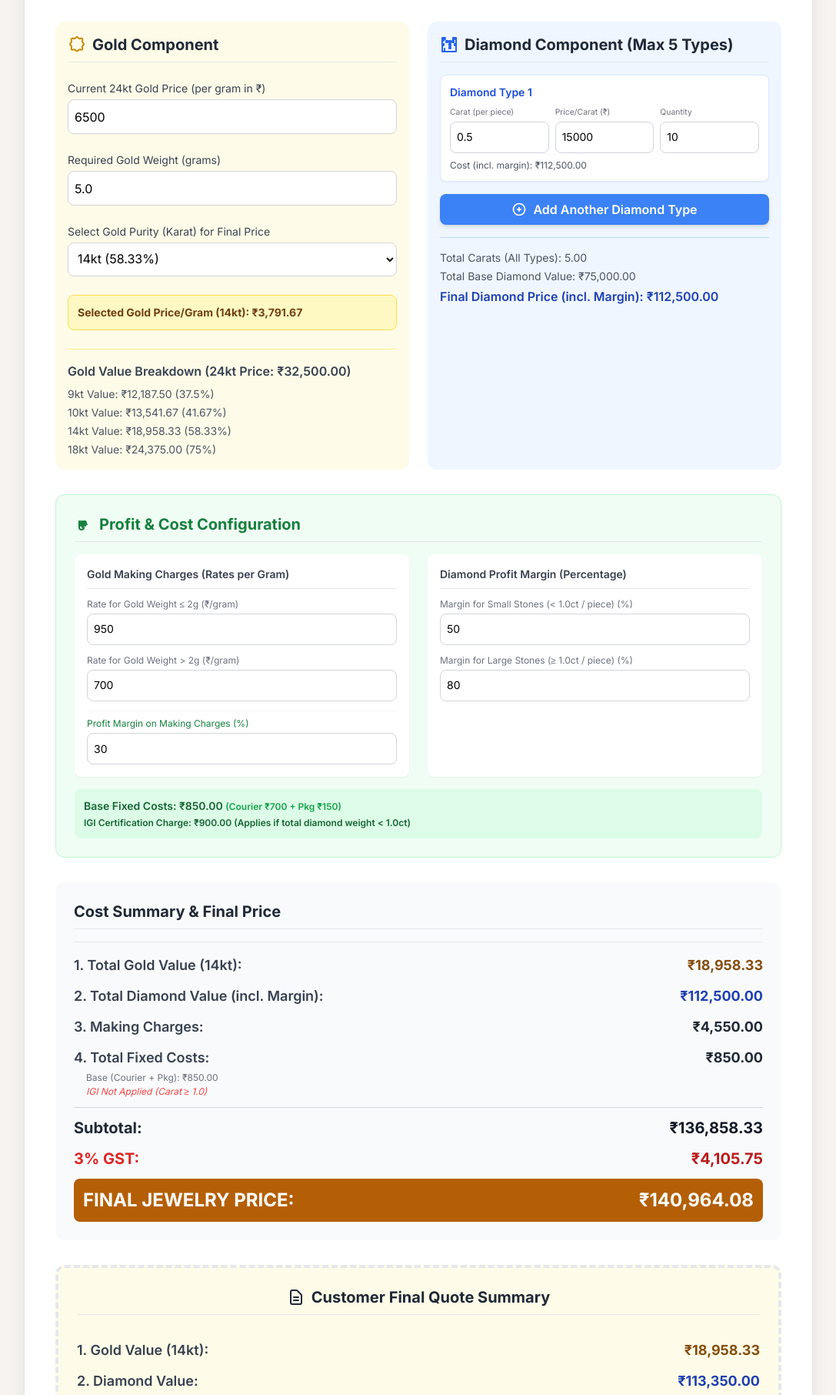
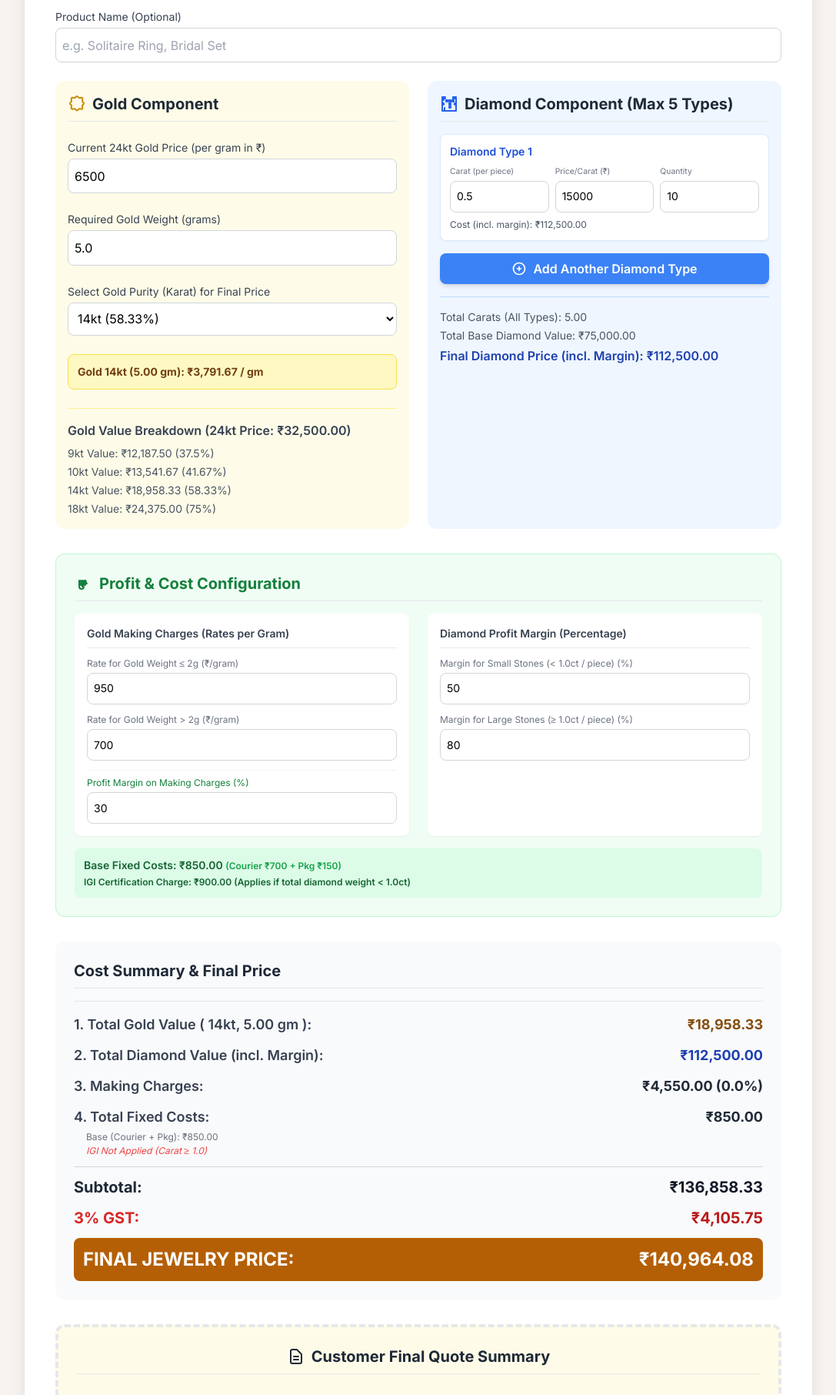
Before and after one commit to oriondiamonds/calc, a plain HTML site: page index.html in a window 1280 px wide. Shown: the part 148-1960 px from the top of the page at 77% size, without its empty margins (96-1183 px from the left). Drawn offline with nearby package versions, Linux system fonts and the light colour scheme.

Commit message:
New changes

```diff
--- a/index.html
+++ b/index.html
@@ -55,10 +55,27 @@
   <body class="p-4 md:p-8 min-h-screen flex items-start justify-center">
     <div class="card w-full max-w-5xl p-6 md:p-10 my-8">
       <h1
-        class="text-3xl md:text-4xl font-extrabold text-[#b45f06] mb-8 text-center"
+        class="text-3xl md:text-4xl font-extrabold text-[#b45f06] mb-4 text-center"
       >
         Jewelry Pricing Tool (₹)
       </h1>
+
+      <!-- PRODUCT NAME (OPTIONAL) -->
+      <div class="mb-6">
+        <label
+          for="productName"
+          class="block text-sm font-medium text-gray-700 mb-1"
+        >
+          Product Name (Optional)
+        </label>
+        <input
+          type="text"
+          id="productName"
+          class="input-field w-full"
+          placeholder="e.g. Solitaire Ring, Bridal Set"
+          oninput="calculatePrice()"
+        />
+      </div>
 
       <!-- ==================== GOLD ==================== -->
       <div class="grid grid-cols-1 lg:grid-cols-2 gap-6">
@@ -142,9 +159,11 @@
             class="p-3 bg-yellow-100 rounded-lg text-sm font-bold text-yellow-900 border border-yellow-300"
           >
             <p>
-              Selected Gold Price/Gram (<span id="selectedKaratDisplay"
-                >14kt</span
-              >): ₹<span id="selectedKaratPricePerGram">0.00</span>
+              Gold <span id="selectedKaratDisplay">14kt</span> (<span
+                id="selectedGoldWeight"
+                >0.00</span
+              >
+              gm): ₹<span id="selectedKaratPricePerGram">0.00</span> / gm
             </p>
           </div>
 
@@ -189,9 +208,7 @@
           </h2>
 
           <div id="diamondInputsContainer" class="space-y-3">
-            <!-- Diamond rows (1-5) -->
-            <!-- Row 1 is visible by default, others hidden -->
-            <!-- (HTML unchanged except for responsive grid) -->
+            <!-- Diamond Row 1 -->
             <div
               class="p-3 bg-white rounded-lg shadow-sm border border-blue-100"
               id="diamondRow1"
@@ -255,10 +272,7 @@
                 Cost (incl. margin): ₹<span id="cost1">0.00</span>
               </p>
             </div>
-
-            <!-- Rows 2-5 are hidden initially (same structure) -->
-            <!-- (Only first row shown for brevity – copy-paste the same block with id changes) -->
-            <!-- ... Row 2-5 omitted here for readability; they are identical to Row 1 except id numbers and class "hidden" ... -->
+            <!-- Rows 2-5 will be cloned via JS -->
           </div>
 
           <button
@@ -395,7 +409,7 @@
                 for="diamondMarginSmall"
                 class="block text-xs font-medium text-gray-500 mb-1"
               >
-                Margin for Small Stones (< 1.0ct / piece) (%)
+                Margin for Small Stones (&lt; 1.0ct / piece) (%)
               </label>
               <input
                 type="number"
@@ -437,8 +451,8 @@
             >
           </p>
           <p class="text-xs font-semibold text-green-800 mt-1">
-            IGI Certification Charge: ₹900.00 (Applies if total diamond weight <
-            1.0ct)
+            IGI Certification Charge: ₹900.00 (Applies if total diamond weight
+            &lt; 1.0ct)
           </p>
         </div>
       </div>
@@ -451,10 +465,11 @@
 
         <div class="space-y-3 pt-4 border-t border-gray-200">
           <div class="flex justify-between items-center text-lg">
-            <span class="font-semibold text-gray-700"
-              >1. Total Gold Value (<span id="selectedKaratSummary">14kt</span
-              >):</span
-            >
+            <span class="font-semibold text-gray-700">
+              1. Total Gold Value (
+              <span id="selectedKaratSummary">14kt</span>,
+              <span id="goldWeightSummary">0.00</span> gm ):
+            </span>
             <span class="font-bold text-yellow-800"
               >₹<span id="totalGoldCost">0.00</span></span
             >
@@ -469,9 +484,12 @@
           </div>
           <div class="flex justify-between items-center text-lg">
             <span class="font-semibold text-gray-700">3. Making Charges:</span>
-            <span class="font-bold text-gray-800"
-              >₹<span id="totalMakingCharges">0.00</span></span
-            >
+            <span class="font-bold text-gray-800">
+              ₹<span id="totalMakingCharges">0.00</span> (<span
+                id="makingPercent"
+                >0.0</span
+              >%)
+            </span>
           </div>
 
           <div class="space-y-1">
@@ -540,18 +558,33 @@
         </h2>
 
         <div class="space-y-3 pt-4">
+          <!-- Product row only shown if filled -->
+          <div
+            id="customerProductRow"
+            class="flex justify-between items-center text-lg hidden"
+          >
+            <span class="font-semibold text-gray-700">Product:</span>
+            <span
+              class="font-bold text-gray-800"
+              id="customerProductName"
+            ></span>
+          </div>
+
           <div class="flex justify-between items-center text-lg">
-            <span class="font-semibold text-gray-700"
-              >1. Gold Value (<span id="customerKaratSummary">14kt</span
-              >):</span
-            >
+            <span class="font-semibold text-gray-700">
+              1. Gold Value (
+              <span id="customerKaratSummary">14kt</span>,
+              <span id="customerGoldWeightSummary">0.00</span> gm ):
+            </span>
             <span class="font-bold text-yellow-800"
               >₹<span id="customerGoldCost">0.00</span></span
             >
           </div>
 
           <div class="flex justify-between items-center text-lg">
-            <span class="font-semibold text-gray-700">2. Diamond Value:</span>
+            <span class="font-semibold text-gray-700">
+              2. Diamond Value (<span id="customerDiamondCarats">-</span>):
+            </span>
             <span class="font-bold text-blue-800"
               >₹<span id="customerDiamondWithFixed">0.00</span></span
             >
@@ -560,7 +593,10 @@
           <div class="flex justify-between items-center text-lg">
             <span class="font-semibold text-gray-700">3. Making Charges:</span>
             <span class="font-bold text-gray-800"
-              >₹<span id="customerMakingCharges">0.00</span></span
+              >₹<span id="customerMakingCharges">0.00</span> (<span
+                id="customerMakingPercent"
+                >0.0</span
+              >%)</span
             >
           </div>
 
@@ -660,6 +696,7 @@
         let totalCarats = 0,
           totalBaseDiamond = 0,
           finalDiamondPrice = 0;
+        const caratList = [];
 
         for (let i = 1; i <= diamondCount; i++) {
           const carat = getNum(`carat${i}`);
@@ -676,6 +713,8 @@
             totalBaseDiamond += baseRow;
             finalDiamondPrice += rowFinal;
 
+            caratList.push(carat.toFixed(2) + "ct");
+
             document.getElementById(`cost${i}`).textContent =
               formatCurrency(rowFinal);
           } else {
@@ -690,7 +729,7 @@
         )}</li>`;
         if (totalCarats > 0 && totalCarats < 1) {
           igiApplied = IGI_CHARGE;
-          fixedBreakdown += `<li class="text-green-600 font-semibold">IGI Certification (Carat < 1.0): ₹${formatCurrency(
+          fixedBreakdown += `<li class="text-green-600 font-semibold">IGI Certification (Carat &lt; 1.0): ₹${formatCurrency(
             IGI_CHARGE
           )}</li>`;
         } else if (totalCarats >= 1) {
@@ -709,21 +748,31 @@
         const gst = subtotal * GST_RATE;
         const finalTotal = subtotal + gst;
 
+        // ----- Making % of Gold -----
+        let makingPct = 0;
+        if (totalGoldCost > 0)
+          makingPct = (totalMakingCharges / totalGoldCost) * 100;
+
         // ----- INTERNAL DISPLAY -----
         // Gold
         document.getElementById("gold24ktValue").textContent =
           formatCurrency(goldValue24kt);
-        ["9kt", "10kt", "14kt", "18kt"].forEach(
-          (k) =>
-            (document.getElementById(`gold${k}Value`).textContent =
-              formatCurrency(goldValues[k]))
-        );
+        ["9kt", "10kt", "14kt", "18kt"].forEach((k) => {
+          document.getElementById(`gold${k}Value`).textContent = formatCurrency(
+            goldValues[k]
+          );
+        });
+
         document.getElementById("selectedKaratDisplay").textContent =
           selectedKarat;
+        document.getElementById("selectedGoldWeight").textContent =
+          goldWeight.toFixed(2);
         document.getElementById("selectedKaratPricePerGram").textContent =
           formatCurrency(goldPrice24 * GOLD_PURITY[selectedKarat]);
         document.getElementById("selectedKaratSummary").textContent =
           selectedKarat;
+        document.getElementById("goldWeightSummary").textContent =
+          goldWeight.toFixed(2);
         document.getElementById("totalGoldCost").textContent =
           formatCurrency(totalGoldCost);
 
@@ -740,6 +789,8 @@
         // Making
         document.getElementById("totalMakingCharges").textContent =
           formatCurrency(totalMakingCharges);
+        document.getElementById("customerMakingPercent").textContent =
+          makingPct.toFixed(1);
 
         // Fixed
         document.getElementById("fixedCostBreakdown").innerHTML =
@@ -757,16 +808,23 @@
         // ----- CUSTOMER DISPLAY -----
         document.getElementById("customerKaratSummary").textContent =
           selectedKarat;
+        document.getElementById("customerGoldWeightSummary").textContent =
+          goldWeight.toFixed(2);
         document.getElementById("customerGoldCost").textContent =
           formatCurrency(totalGoldCost);
         document.getElementById("customerMakingCharges").textContent =
           formatCurrency(totalMakingCharges);
 
-        // Diamond line now includes the ₹850 fixed cost
+        // Diamond line includes fixed cost
         const diamondWithFixed =
           finalDiamondPrice + BASE_FIXED_COSTS + igiApplied;
         document.getElementById("customerDiamondWithFixed").textContent =
           formatCurrency(diamondWithFixed);
+
+        // Carat inline comma list
+        const caratListStr = caratList.length > 0 ? caratList.join(", ") : "-";
+        document.getElementById("customerDiamondCarats").textContent =
+          caratListStr;
 
         // Same subtotal / GST / final as internal
         document.getElementById("customerSubtotalBeforeGST").textContent =
@@ -775,6 +833,24 @@
           formatCurrency(gst);
         document.getElementById("customerFinalTotalPrice").textContent =
           formatCurrency(finalTotal);
+
+        // ----- PRODUCT NAME (OPTIONAL) -----
+        const productInputEl = document.getElementById("productName");
+        if (productInputEl) {
+          const productName = productInputEl.value.trim();
+          const productRow = document.getElementById("customerProductRow");
+          const productNameSpan = document.getElementById(
+            "customerProductName"
+          );
+
+          if (productName.length > 0) {
+            productRow.classList.remove("hidden");
+            productNameSpan.textContent = productName;
+          } else {
+            productRow.classList.add("hidden");
+            productNameSpan.textContent = "";
+          }
+        }
       }
 
       // ---------- Init ----------
```
